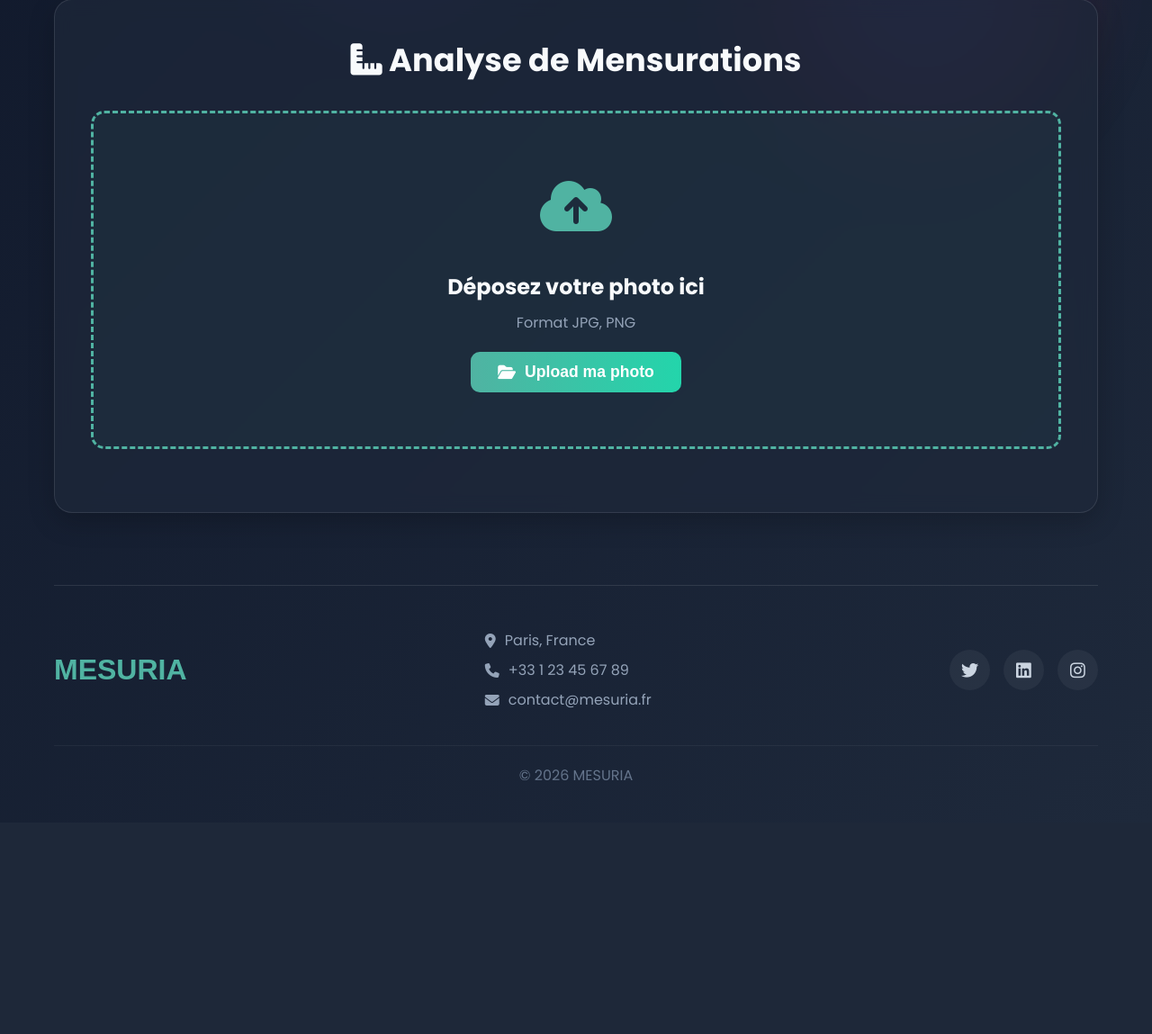
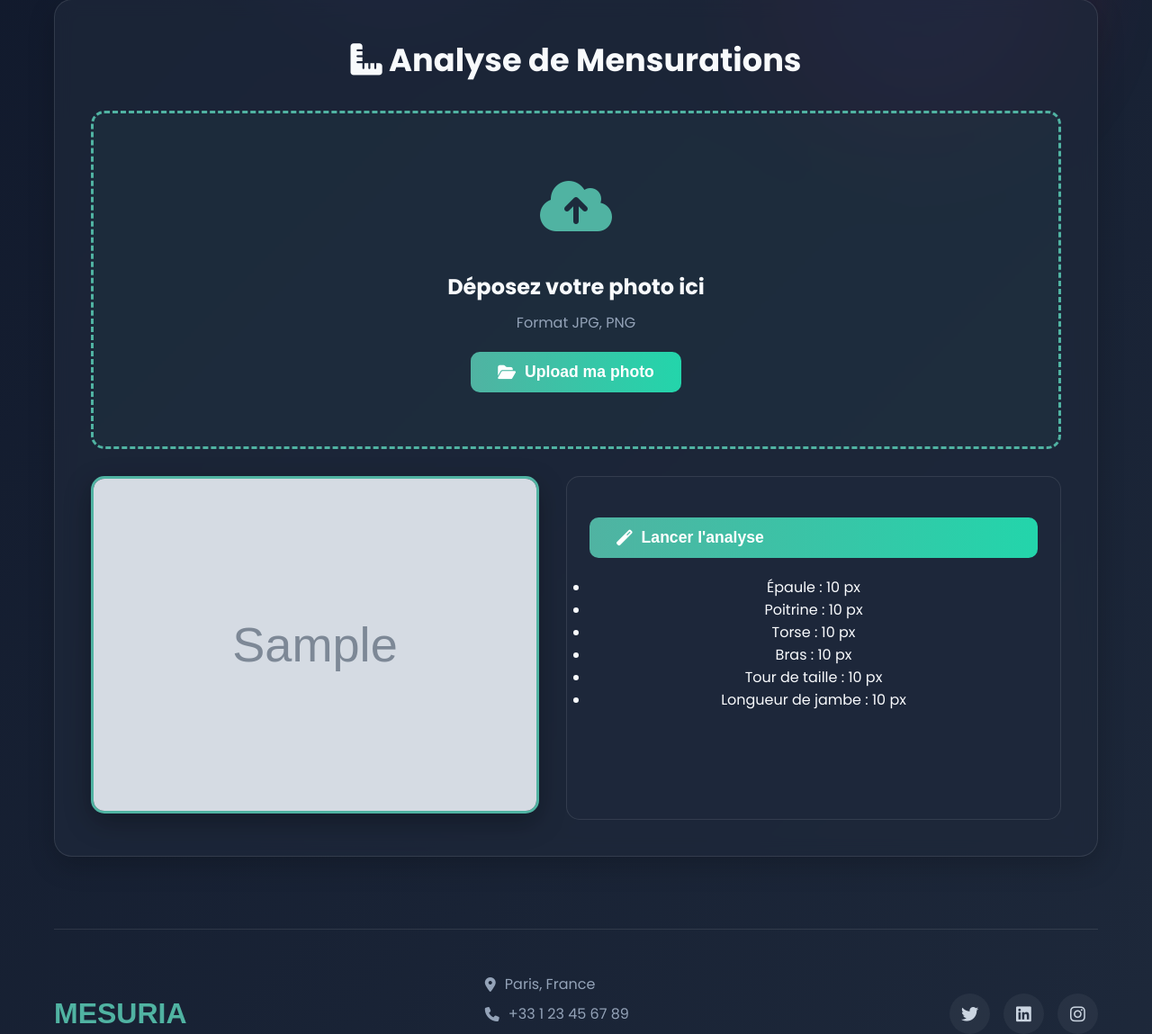
Before and after one commit to Mano-lfe/PROJET-MESURIA, a Flask app: template templates/Mensurations.html in a window 1280 px wide. Shown: the part 542-1691 px from the top of the page at 90% size. Before the commit the page ends 1409 px from the top, so only its background shows below. Run offline with Flask 3, Linux system fonts and the light colour scheme; the template is opened without the code that fills it: most values are stand-ins (such as "Sample title", 1, 10 or a date in 2020); grey boxes marked "Sample" are stand-in pictures.

Commit message:
the image can stay in the front end after analyzing to get the measure

```diff
--- a/app.py
+++ b/app.py
@@ -173,6 +173,8 @@ def mensurations():
         filename = secure_filename(file.filename)
         save_path = os.path.join(app.config["UPLOAD_FOLDER"], filename)
         file.save(save_path)
+        image_url = url_for("static", filename=f"uploads/{filename}")
+
 
         # -------- chargement modèle MediaPipe --------
         MODEL_PATH = "pose_landmarker_full.task"
@@ -280,10 +282,11 @@ def mensurations():
             bras=bras_px,
             tour_taille=taille_px,
             jambe=jambe_px,
+            image_url=image_url,
         )
 
     # GET simple
-    return render_template("Mensurations.html")
+    return render_template("Mensurations.html", image_url=None)
 
 
 # Déconnexion
--- a/templates/Mensurations.html
+++ b/templates/Mensurations.html
@@ -337,10 +337,10 @@
                 </div>
 
                 <!-- Prévisualisation -->
-                <div class="preview-container" id="previewContainer" style="display:none;">
+                <div class="preview-container" id="previewContainer" style="{% if image_url %}display:block;{% else %}display:none;{% endif %}">
                   <div class="preview-wrapper">
                     <div class="image-preview">
-                      <img id="previewImage" src="" alt="Aperçu de l'image">
+                      <img id="previewImage" src="{% if image_url %}{{ image_url }}{% endif %}" alt="Aperçu de l'image">
                     </div>
 
                     <div class="analysis-controls">
```
